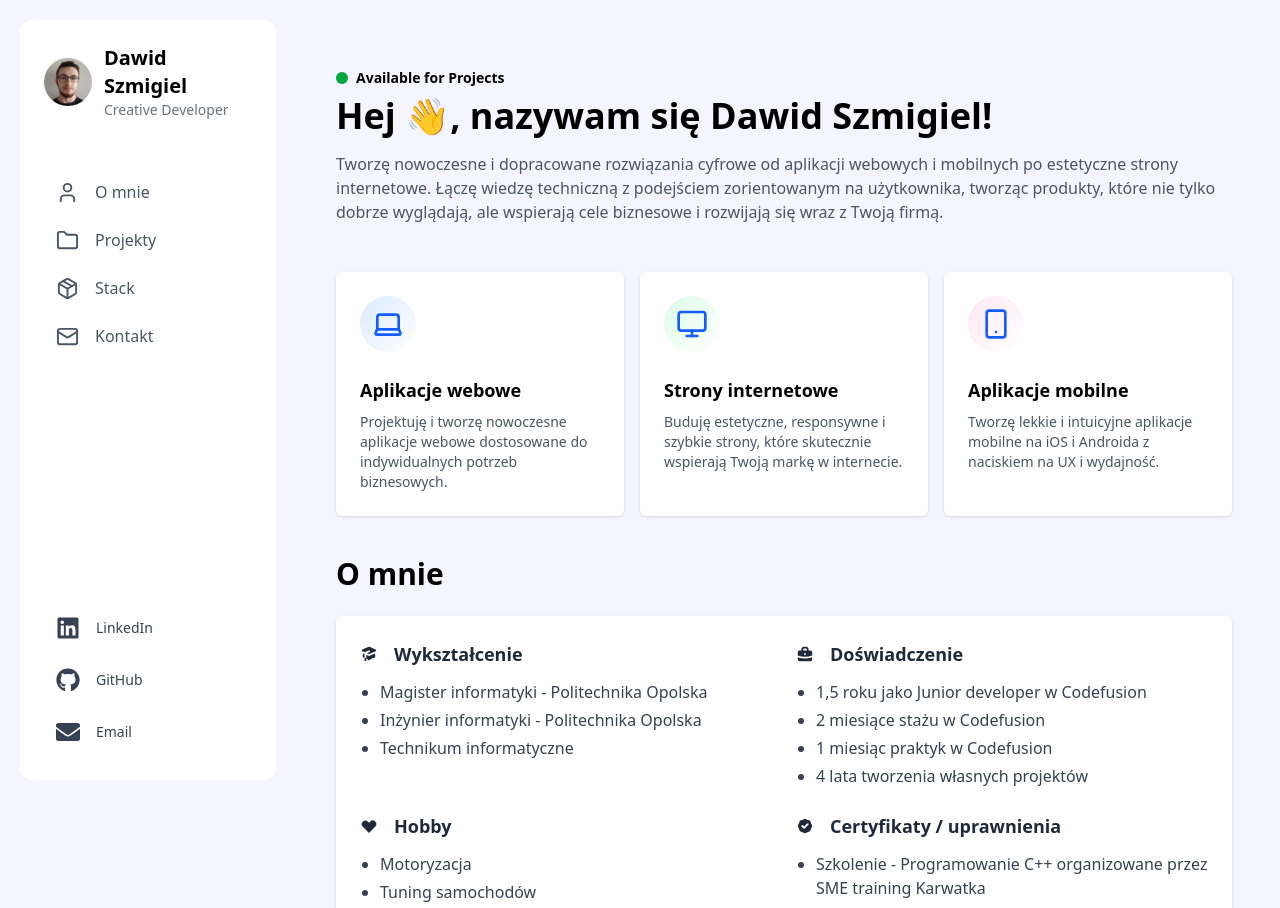
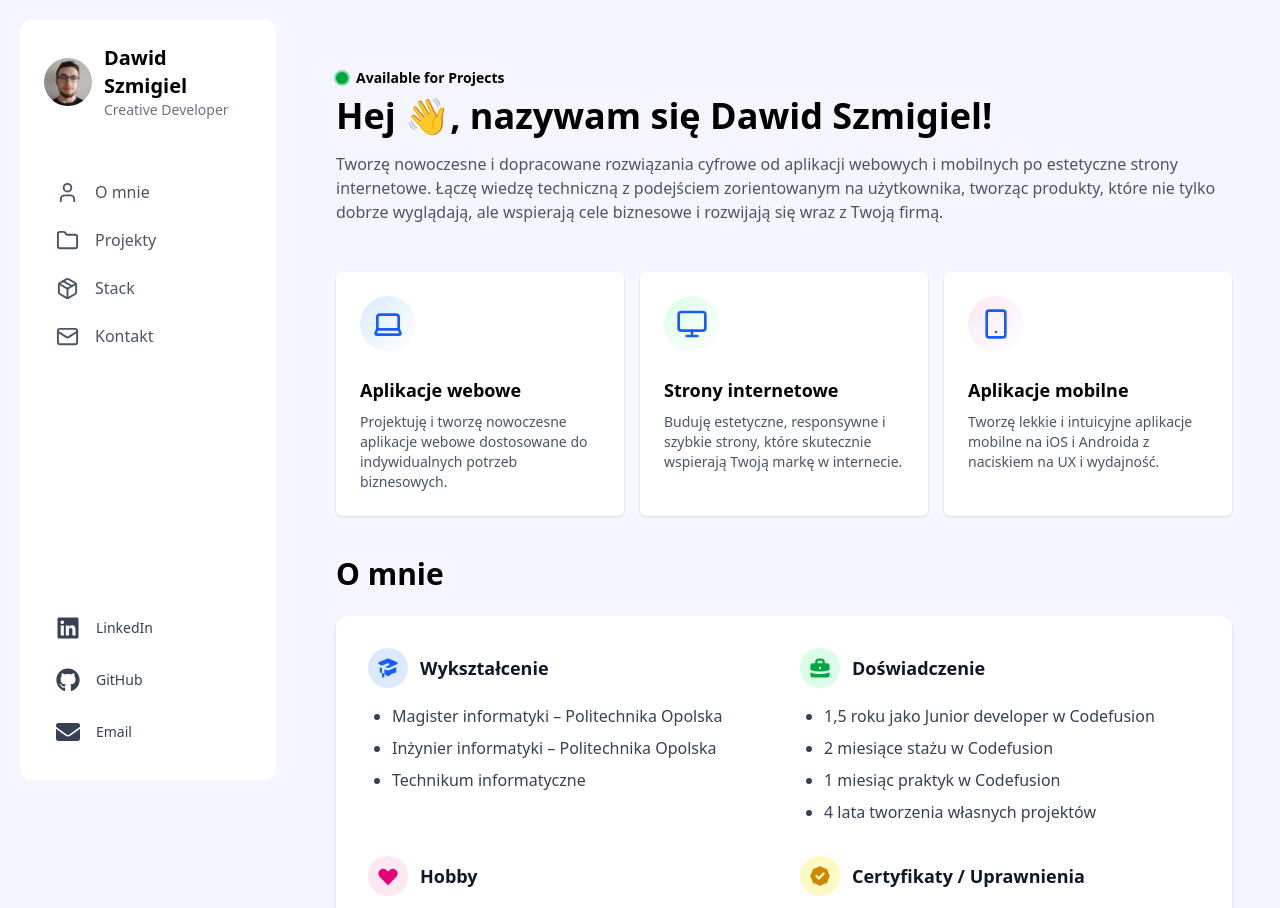
Before and after one commit to infinite223/me, a Next.js app: page / in a window 1280 px wide. Shown: the top 908 px of the page. Built offline with nearby package versions, Linux system fonts and the light colour scheme.

Commit message:
small UI improvments

```diff
--- a/app/page.tsx
+++ b/app/page.tsx
@@ -74,25 +74,34 @@ export default function HomePage() {
       </div>
 
       <SectionHeader title="O mnie" />
-      <div className="grid grid-cols-1 md:grid-cols-2 gap-6 bg-white rounded-md p-6 shadow-sm">
+
+      <div className="grid grid-cols-1 md:grid-cols-2 gap-8 bg-white rounded-xl p-8 shadow-md">
         <div>
-          <h3 className="text-lg font-semibold text-gray-800 mb-3 flex items-center gap-2">
-            <HiAcademicCap className="mr-2" />
-            Wykształcenie
-          </h3>
-          <ul className="list-disc list-outside text-gray-700 space-y-1 pl-5">
-            <li>Magister informatyki - Politechnika Opolska</li>
-            <li>Inżynier informatyki - Politechnika Opolska</li>
+          <div className="flex items-center gap-3 mb-4">
+            <div className="bg-blue-100 p-2 rounded-full">
+              <HiAcademicCap className="text-blue-600 w-6 h-6" />
+            </div>
+            <h3 className="text-lg font-semibold text-gray-900">
+              Wykształcenie
+            </h3>
+          </div>
+          <ul className="list-disc list-outside text-gray-700 space-y-2 pl-6">
+            <li>Magister informatyki – Politechnika Opolska</li>
+            <li>Inżynier informatyki – Politechnika Opolska</li>
             <li>Technikum informatyczne</li>
           </ul>
         </div>
 
         <div>
-          <h3 className="text-lg font-semibold text-gray-800 mb-3 flex items-center gap-2">
-            <HiBriefcase className="mr-2" />
-            Doświadczenie
-          </h3>
-          <ul className="list-disc list-outside text-gray-700 space-y-1 pl-5">
+          <div className="flex items-center gap-3 mb-4">
+            <div className="bg-green-100 p-2 rounded-full">
+              <HiBriefcase className="text-green-600 w-6 h-6" />
+            </div>
+            <h3 className="text-lg font-semibold text-gray-900">
+              Doświadczenie
+            </h3>
+          </div>
+          <ul className="list-disc list-outside text-gray-700 space-y-2 pl-6">
             <li>1,5 roku jako Junior developer w Codefusion</li>
             <li>2 miesiące stażu w Codefusion</li>
             <li>1 miesiąc praktyk w Codefusion</li>
@@ -101,11 +110,13 @@ export default function HomePage() {
         </div>
 
         <div>
-          <h3 className="text-lg font-semibold text-gray-800 mb-3 flex items-center gap-2">
-            <HiHeart className="mr-2" />
-            Hobby
-          </h3>
-          <ul className="list-disc list-outside text-gray-700 space-y-1 pl-5">
+          <div className="flex items-center gap-3 mb-4">
+            <div className="bg-pink-100 p-2 rounded-full">
+              <HiHeart className="text-pink-600 w-6 h-6" />
+            </div>
+            <h3 className="text-lg font-semibold text-gray-900">Hobby</h3>
+          </div>
+          <ul className="list-disc list-outside text-gray-700 space-y-2 pl-6">
             <li>Motoryzacja</li>
             <li>Tuning samochodów</li>
             <li>E-Sport</li>
@@ -114,15 +125,16 @@ export default function HomePage() {
         </div>
 
         <div>
-          <h3 className="text-lg font-semibold text-gray-800 mb-3 flex items-center gap-2">
-            <HiBadgeCheck className="mr-2" />
-            Certyfikaty / uprawnienia
-          </h3>
-          <ul className="list-disc list-outside text-gray-700 space-y-1 pl-5 text-pretty">
-            <li>
-              Szkolenie - Programowanie C++ organizowane przez SME training
-              Karwatka
-            </li>
+          <div className="flex items-center gap-3 mb-4">
+            <div className="bg-yellow-100 p-2 rounded-full">
+              <HiBadgeCheck className="text-yellow-600 w-6 h-6" />
+            </div>
+            <h3 className="text-lg font-semibold text-gray-900">
+              Certyfikaty / Uprawnienia
+            </h3>
+          </div>
+          <ul className="list-disc list-outside text-gray-700 space-y-2 pl-6">
+            <li>Szkolenie – Programowanie C++ (SME Karwatka)</li>
             <li>AZ-104: Deploy and manage Azure compute resources</li>
             <li>AZ-104: Monitor and back up Azure resources</li>
             <li>Kwalifikacje E12/E13/E14</li>
@@ -220,6 +232,15 @@ export default function HomePage() {
           </div>
         </div>
       </div>
+
+      <footer className="mt-10 border-t border-gray-200 py-4">
+        <div className="max-w-6xl mx-auto flex flex-col md:flex-row items-center justify-between gap-4 px-4">
+          <p className="text-sm text-gray-500">
+            © {new Date().getFullYear()} Dawid Szmigiel IT Solutions - Wszelkie
+            prawa zastrzeżone.
+          </p>
+        </div>
+      </footer>
     </div>
   );
 }
```
